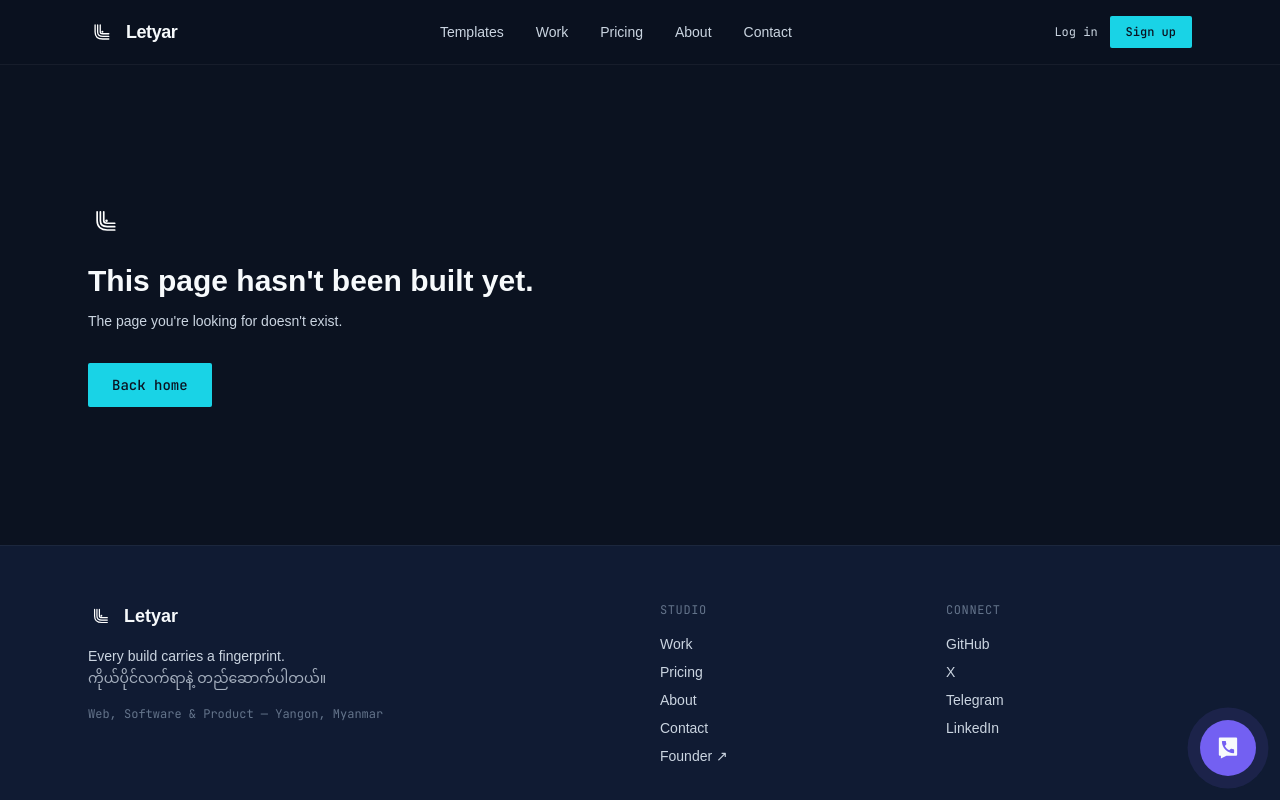
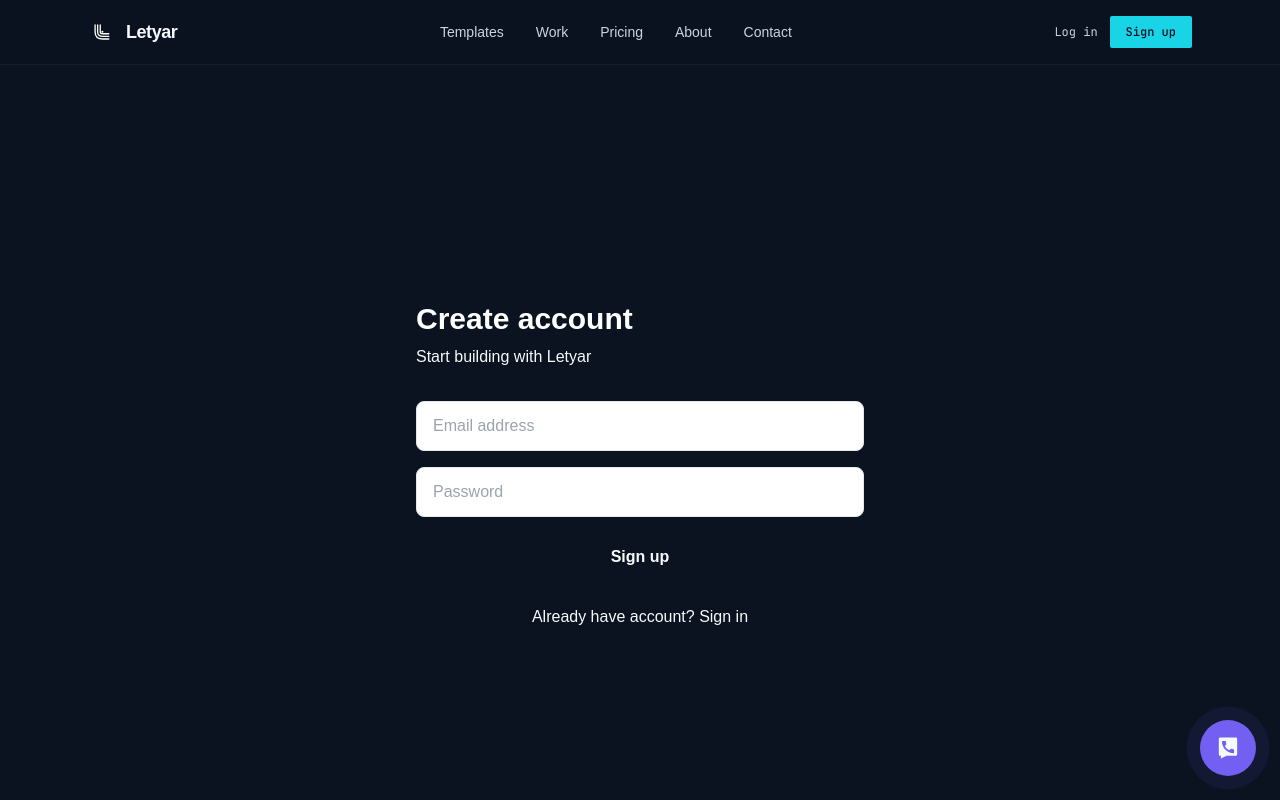
Before and after one commit to letyarworks/letyar-website, a Next.js app: page /auth/signup in a window 1280 px wide. Before the commit this address had no page. Shown: the top 800 px of the page. Built offline with nearby package versions, Linux system fonts and the light colour scheme; a web font is replaced by a local one.

Commit message:
feat: add signup and login pages with supabase auth

```diff
--- /dev/null
+++ b/app/auth/login/page.tsx
@@ -0,0 +1,21 @@
+import { LoginForm } from "@/components/auth/LoginForm";
+import Link from "next/link";
+
+export const metadata = {
+  title: "Sign In — Letyar",
+};
+
+export default function LoginPage() {
+  return (
+    <div className="min-h-screen bg-slate-900 flex items-center justify-center px-6">
+      <div className="w-full max-w-md">
+        <h1 className="text-3xl font-bold text-white mb-2">Sign in</h1>
+        <p className="text-slate-400 mb-8">Access your Letyar dashboard</p>
+        <LoginForm />
+        <p className="text-center text-slate-400 mt-6">
+          Don't have account? <Link href="/auth/signup" className="text-cyan-400">Create one</Link>
+        </p>
+      </div>
+    </div>
+  );
+}
--- /dev/null
+++ b/app/auth/signup/page.tsx
@@ -0,0 +1,21 @@
+import { SignupForm } from "@/components/auth/SignupForm";
+import Link from "next/link";
+
+export const metadata = {
+  title: "Sign Up — Letyar",
+};
+
+export default function SignupPage() {
+  return (
+    <div className="min-h-screen bg-slate-900 flex items-center justify-center px-6">
+      <div className="w-full max-w-md">
+        <h1 className="text-3xl font-bold text-white mb-2">Create account</h1>
+        <p className="text-slate-400 mb-8">Start building with Letyar</p>
+        <SignupForm />
+        <p className="text-center text-slate-400 mt-6">
+          Already have account? <Link href="/auth/login" className="text-cyan-400">Sign in</Link>
+        </p>
+      </div>
+    </div>
+  );
+}
--- /dev/null
+++ b/components/auth/LoginForm.tsx
@@ -0,0 +1,41 @@
+"use client";
+
+import { useState } from "react";
+import { createClient } from "@/lib/supabase/client";
+import { useRouter } from "next/navigation";
+
+export function LoginForm() {
+  const [email, setEmail] = useState("");
+  const [password, setPassword] = useState("");
+  const [loading, setLoading] = useState(false);
+  const [error, setError] = useState<string | null>(null);
+  const router = useRouter();
+
+  const handleLogin = async (e: React.FormEvent) => {
+    e.preventDefault();
+    setLoading(true);
+    setError(null);
+
+    try {
+      const supabase = createClient();
+      const { error: loginError } = await supabase.auth.signInWithPassword({ email, password });
+      if (loginError) throw loginError;
+      router.push("/dashboard");
+    } catch (err: any) {
+      setError(err.message || "Login failed");
+    } finally {
+      setLoading(false);
+    }
+  };
+
+  return (
+    <form onSubmit={handleLogin} className="space-y-4">
+      <input type="email" placeholder="Email" value={email} onChange={(e) => setEmail(e.target.value)} required className="w-full px-4 py-3 bg-slate-900 border border-slate-700 rounded-lg text-white focus:border-cyan-500 focus:outline-none" />
+      <input type="password" placeholder="Password" value={password} onChange={(e) => setPassword(e.target.value)} required className="w-full px-4 py-3 bg-slate-900 border border-slate-700 rounded-lg text-white focus:border-cyan-500 focus:outline-none" />
+      {error && <p className="text-red-400 text-sm">{error}</p>}
+      <button type="submit" disabled={loading} className="w-full px-4 py-3 bg-cyan-500 text-slate-900 font-semibold rounded-lg hover:bg-cyan-400 disabled:opacity-50">
+        {loading ? "Signing in..." : "Sign in"}
+      </button>
+    </form>
+  );
+}
--- /dev/null
+++ b/components/auth/SignupForm.tsx
@@ -0,0 +1,71 @@
+"use client";
+
+import { useState } from "react";
+import { createClient } from "@/lib/supabase/client";
+
+export function SignupForm() {
+  const [email, setEmail] = useState("");
+  const [password, setPassword] = useState("");
+  const [loading, setLoading] = useState(false);
+  const [error, setError] = useState<string | null>(null);
+  const [success, setSuccess] = useState(false);
+
+  const handleSignup = async (e: React.FormEvent) => {
+    e.preventDefault();
+    setLoading(true);
+    setError(null);
+
+    try {
+      const supabase = createClient();
+      const { error: signupError } = await supabase.auth.signUp({
+        email,
+        password,
+        options: { emailRedirectTo: `${window.location.origin}/auth/callback` },
+      });
+
+      if (signupError) throw signupError;
+      setSuccess(true);
+    } catch (err: any) {
+      setError(err.message || "Signup failed");
+    } finally {
+      setLoading(false);
+    }
+  };
+
+  if (success) {
+    return (
+      <div className="p-6 bg-cyan-900/20 border border-cyan-500 rounded-lg">
+        <p className="text-green-400">✓ Confirmation email sent. Check your inbox.</p>
+      </div>
+    );
+  }
+
+  return (
+    <form onSubmit={handleSignup} className="space-y-4">
+      <input
+        type="email"
+        placeholder="Email address"
+        value={email}
+        onChange={(e) => setEmail(e.target.value)}
+        required
+        className="w-full px-4 py-3 bg-slate-900 border border-slate-700 rounded-lg text-white placeholder-slate-500 focus:border-cyan-500 focus:outline-none"
+      />
+      <input
+        type="password"
+        placeholder="Password"
+        value={password}
+        onChange={(e) => setPassword(e.target.value)}
+        required
+        className="w-full px-4 py-3 bg-slate-900 border border-slate-700 rounded-lg text-white placeholder-slate-500 focus:border-cyan-500 focus:outline-none"
+      />
+      {error && <p className="text-red-400 text-sm">{error}</p>}
+      <button
+        type="submit"
+        disabled={loading}
+        className="w-full px-4 py-3 bg-cyan-500 text-slate-900 font-semibold rounded-lg hover:bg-cyan-400 disabled:opacity-50"
+      >
+        {loading ? "Signing up..." : "Sign up"}
+      </button>
+    </form>
+  );
+}
```
